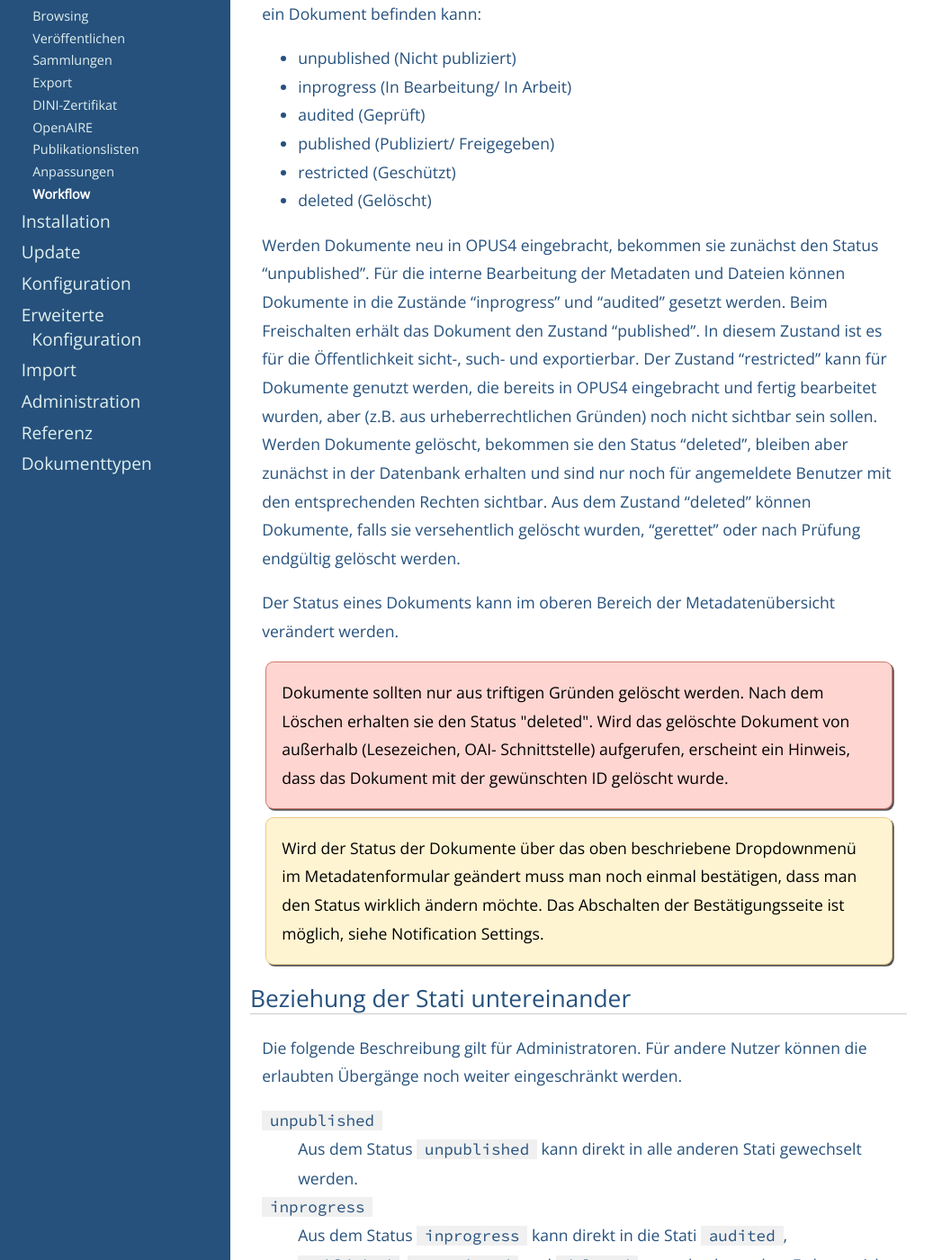
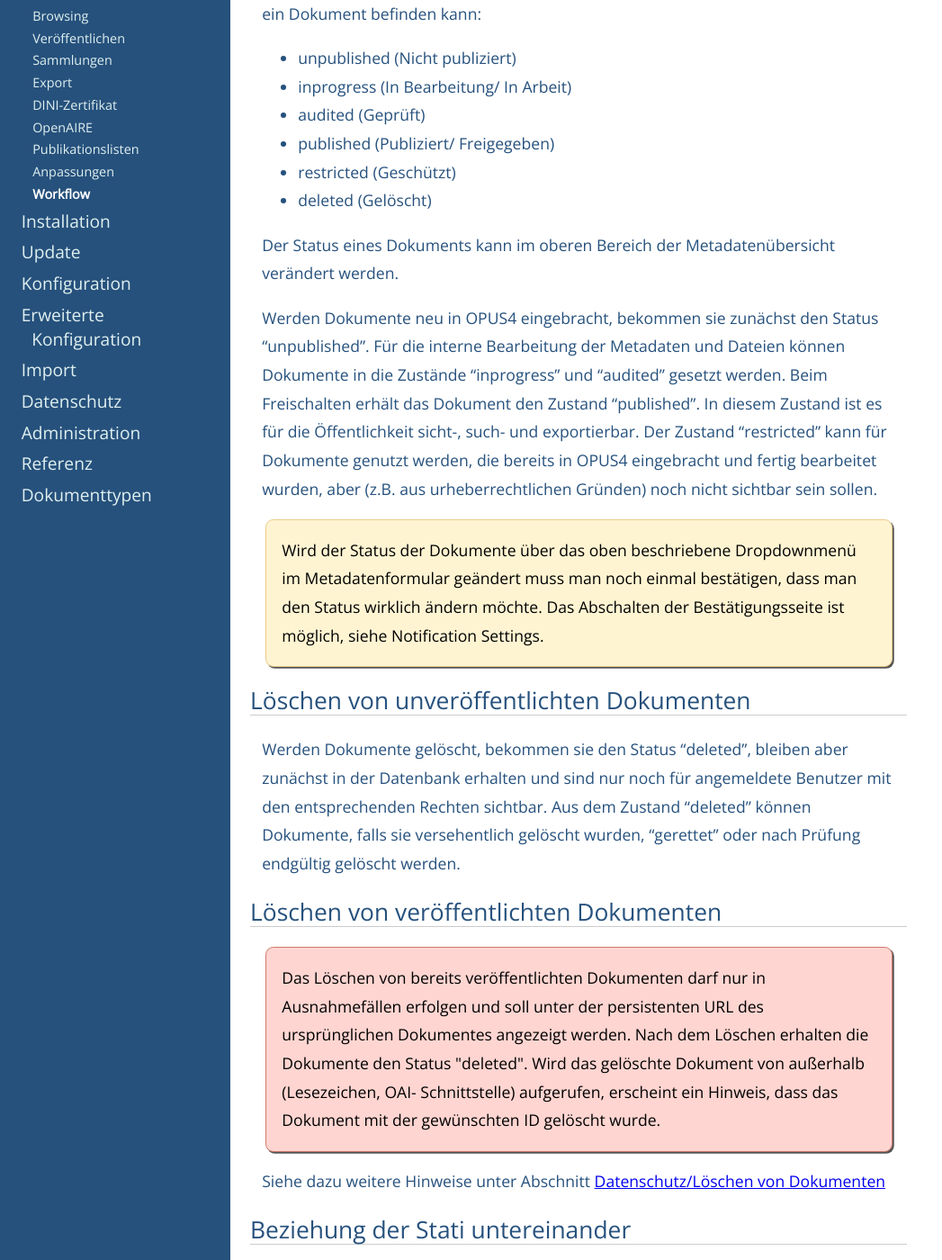
Before and after one commit to OPUS4/userdoc, a Jekyll site: the page built from features/workflow.md, in a window 1280 px wide and 1400 px high, scrolled down 195 px. Shown: the whole window at 90% size, without its empty margins (0-1047 px from the left). Built offline with Jekyll 4.4.1, drawn with Linux system fonts in a browser that asks for light colours.

Commit message:
Hinweise zum Datenschutz und Loeschrichtlinie

```diff
--- a/features/workflow.md
+++ b/features/workflow.md
@@ -15,31 +15,40 @@ befinden kann:
 * restricted (Geschützt)
 * deleted (Gelöscht)
 
+Der Status eines Dokuments kann im  oberen Bereich der Metadatenübersicht verändert werden.
+
 Werden Dokumente neu in OPUS4 eingebracht, bekommen sie zunächst den Status "unpublished".
 Für die interne Bearbeitung der Metadaten und Dateien können Dokumente in die Zustände
 "inprogress" und "audited" gesetzt werden. Beim Freischalten erhält das Dokument den Zustand
 "published". In diesem Zustand ist es für die Öffentlichkeit sicht-, such- und exportierbar. Der
 Zustand "restricted" kann für Dokumente genutzt werden, die bereits in OPUS4 eingebracht und
 fertig bearbeitet wurden, aber (z.B. aus urheberrechtlichen Gründen) noch nicht sichtbar sein sollen.
-Werden Dokumente gelöscht, bekommen sie den Status "deleted", bleiben aber zunächst in der
-Datenbank erhalten und sind nur noch für angemeldete Benutzer mit den entsprechenden Rechten
-sichtbar. Aus dem Zustand "deleted" können Dokumente, falls sie versehentlich gelöscht wurden,
-"gerettet" oder nach Prüfung endgültig gelöscht werden.
-
-Der Status eines Dokuments kann im  oberen Bereich der Metadatenübersicht verändert werden.
-
-<p class="warning">
-Dokumente sollten nur aus triftigen Gründen gelöscht werden. Nach dem Löschen erhalten sie
-den Status "deleted". Wird das gelöschte Dokument von außerhalb (Lesezeichen, OAI-
-Schnittstelle) aufgerufen, erscheint ein Hinweis, dass das Dokument mit der gewünschten ID
-gelöscht wurde.
-</p>
 
 <p class="note">
 Wird der Status der Dokumente über das oben beschriebene Dropdownmenü im
 Metadatenformular geändert muss man noch einmal bestätigen, dass man den Status wirklich
 ändern möchte. Das Abschalten der Bestätigungsseite ist möglich, siehe Notification Settings.
 </p>
+
+
+## Löschen von unveröffentlichten Dokumenten
+
+Werden Dokumente gelöscht, bekommen sie den Status "deleted", bleiben aber zunächst in der
+Datenbank erhalten und sind nur noch für angemeldete Benutzer mit den entsprechenden Rechten
+sichtbar. Aus dem Zustand "deleted" können Dokumente, falls sie versehentlich gelöscht wurden,
+"gerettet" oder nach Prüfung endgültig gelöscht werden.
+
+## Löschen von veröffentlichten Dokumenten
+
+<p class="warning">
+Das Löschen von bereits veröffentlichten Dokumenten darf nur in Ausnahmefällen erfolgen und soll
+ unter der persistenten URL des ursprünglichen Dokumentes angezeigt werden.
+Nach dem Löschen erhalten die Dokumente den Status "deleted". Wird das gelöschte Dokument von außerhalb (Lesezeichen, OAI-
+Schnittstelle) aufgerufen, erscheint ein Hinweis, dass das Dokument mit der gewünschten ID
+gelöscht wurde.
+</p>
+
+Siehe dazu weitere Hinweise unter Abschnitt [Datenschutz/Löschen von Dokumenten](/userdoc/datasecure)
 
 ## Beziehung der Stati untereinander
 
```
Also changed, not shown: admin/index.md (+1 -1 lines), admin/review.md (+2 -2 lines), datasecure/index.md (added, +60 -0 lines), reference/fields.md (+11 -0 lines).
